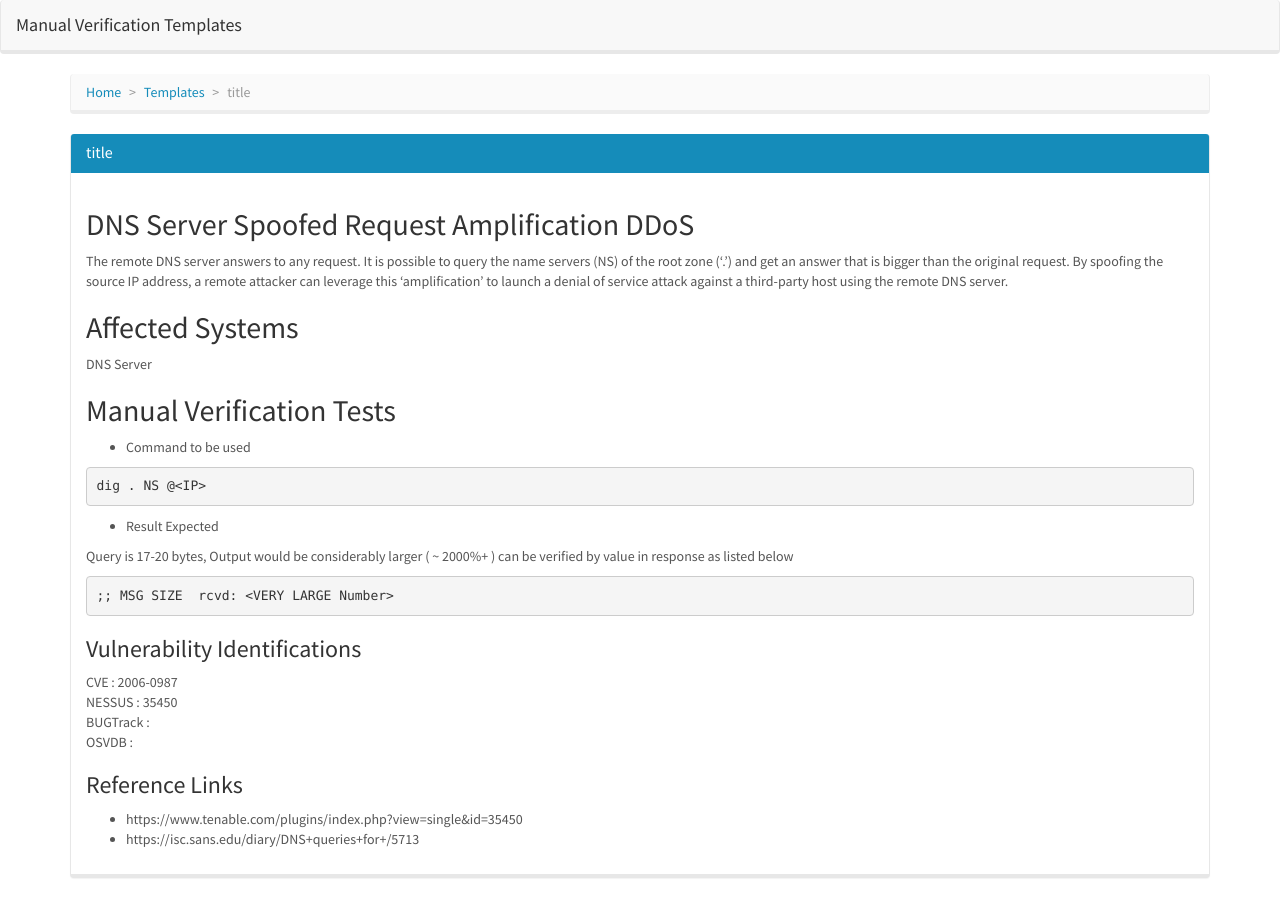
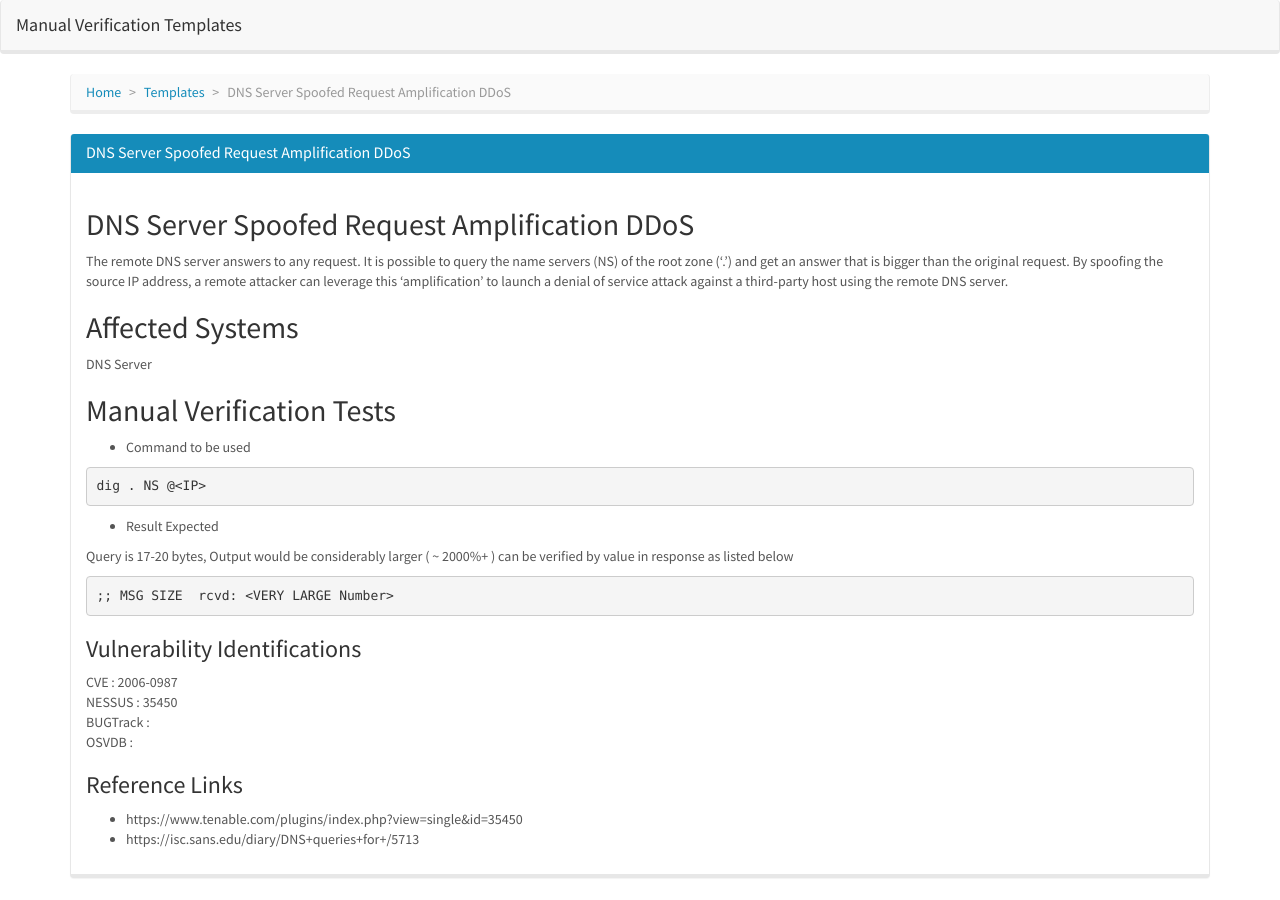
Before and after one commit to anantshri/manual_verification, a Jekyll site: the page built from templates/dns_amplification_ddos_cve-2006-0987.md, in a window 1280 px wide. Built offline with Jekyll 4.4.1, drawn with Linux system fonts in a browser that asks for light colours; nearby versions of some CDN libraries.

Commit message:
added dns amplification manual poc corrections

````diff
--- a/templates/dns_amplification_ddos_cve-2006-0987.md
+++ b/templates/dns_amplification_ddos_cve-2006-0987.md
@@ -1,6 +1,6 @@
 ---
 layout: template
-title: title
+title: DNS Server Spoofed Request Amplification DDoS
 author: anantshri
 CVE: 2006-0987
 Nessus: 35450
@@ -36,6 +36,7 @@ dig . NS @<IP>
 * Result Expected
 
 Query is 17-20 bytes, Output would be considerably larger ( ~ 2000%+ ) can be verified by value in response as listed below
+
 ```
 ;; MSG SIZE  rcvd: <VERY LARGE Number>
 ```
````
